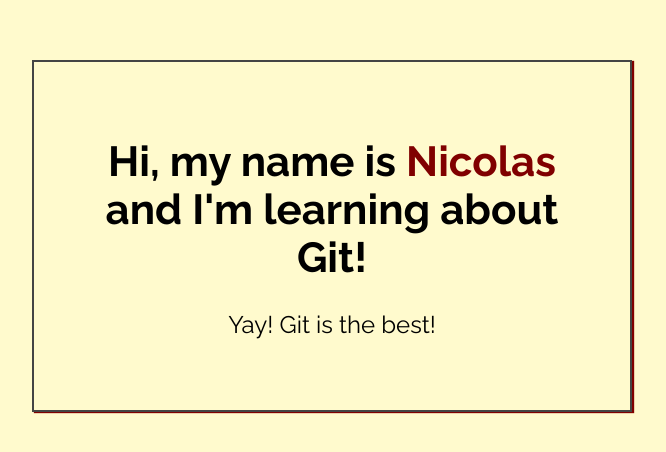
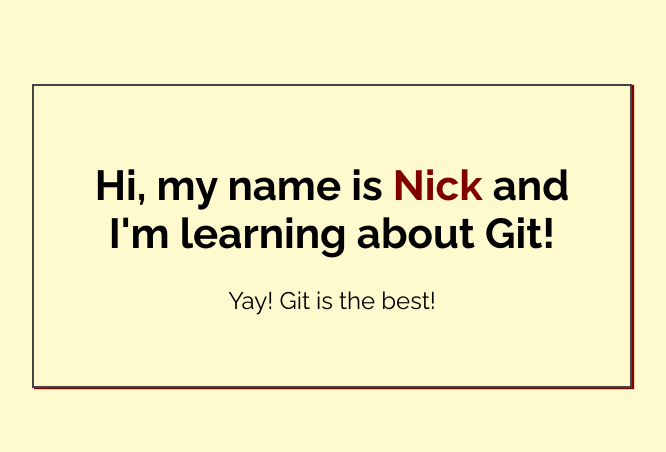
Before and after one commit to lanyim/my-first-repo, a plain HTML site: page index.html in a window 1280 px wide. Shown: the part 164-616 px from the top of the page, without its empty margins (308-974 px from the left). Drawn offline with Linux system fonts and the light colour scheme.

Commit message:
Changed name in index.html

```diff
--- a/index.html
+++ b/index.html
@@ -14,7 +14,7 @@
 <body>
 
     <div class="greeting">
-        <h1>Hi, my name is <span class="highlight">Nicolas</span> and I'm learning about Git! </h1>
+        <h1>Hi, my name is <span class="highlight">Nick</span> and I'm learning about Git! </h1>
 
         <p>Yay! Git is the best!</p>
     </div>
```
